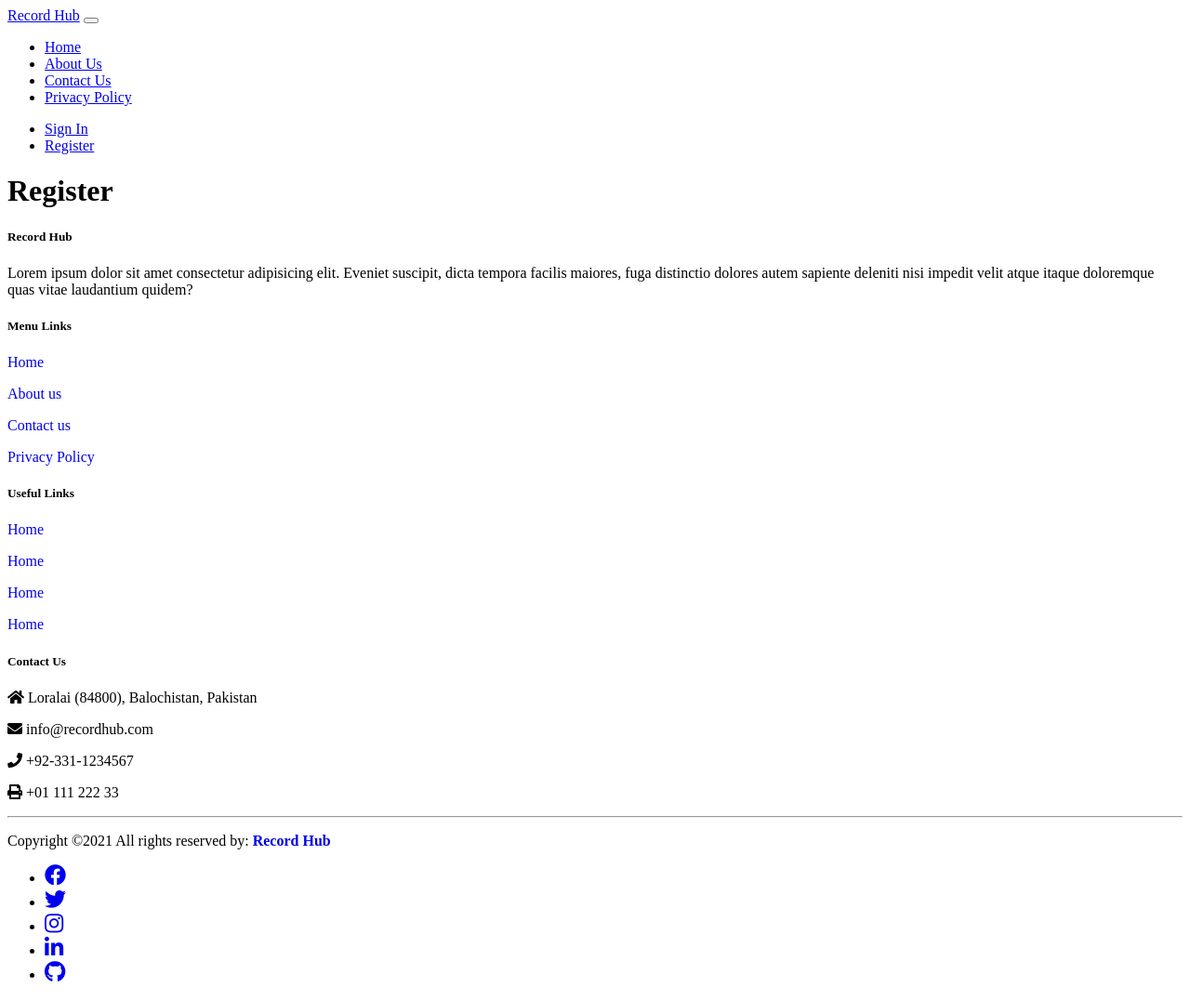
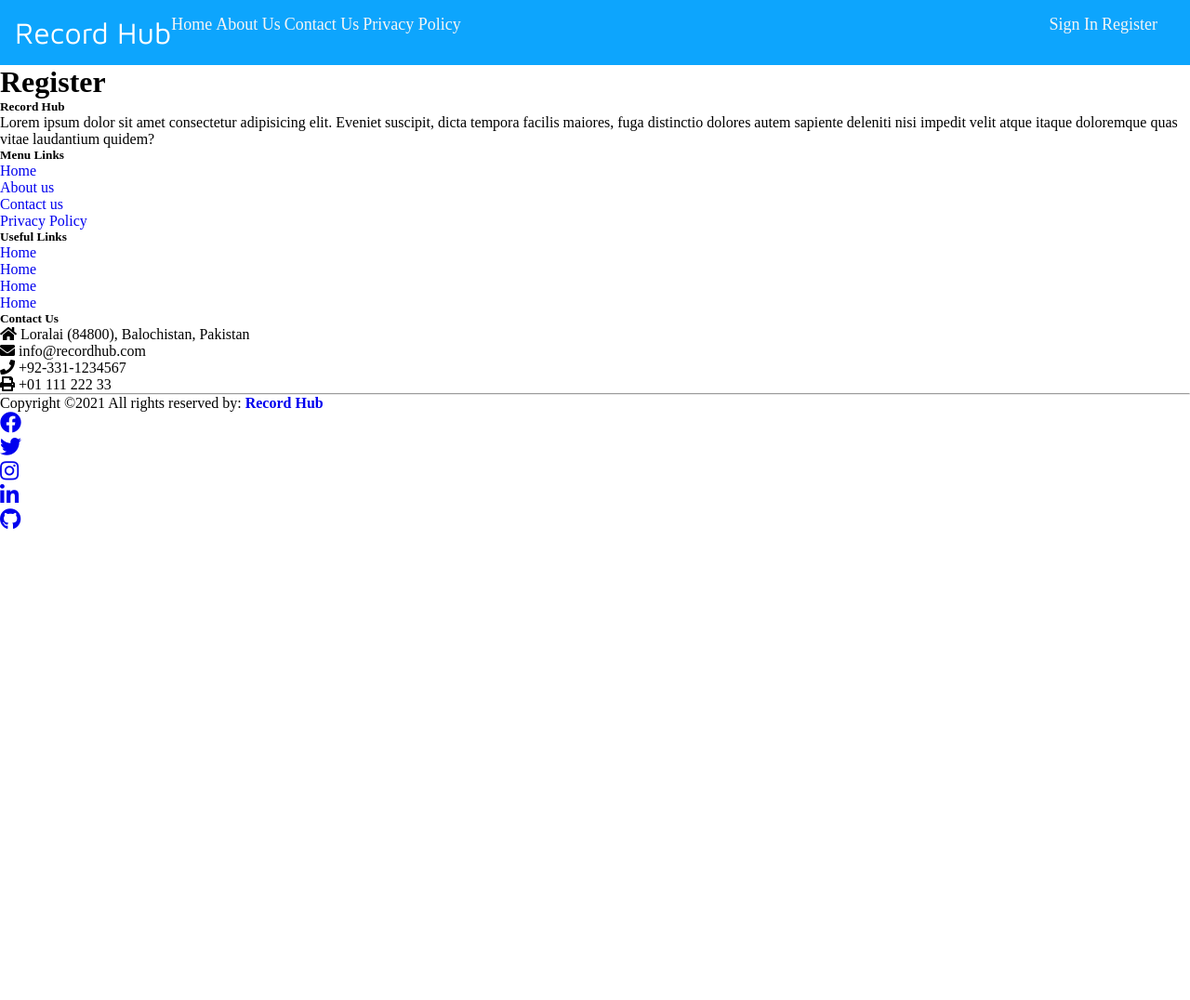
Before and after one commit to Anonster/RecordHub, a Node server app: page /register in a window 1280 px wide. Shown: the whole page at 93% size. After the commit the page ends 800 px from the top, so only its background shows below. Run offline with Node 20, Linux system fonts and the light colour scheme.

Commit message:
Added Flexbox to nav

```diff
--- /dev/null
+++ b/public/stylesheets/main.css
@@ -0,0 +1,63 @@
+@import url("https://fonts.googleapis.com/css2?family=Maven+Pro&family=Roboto&display=swap");
+* {
+  padding: 0;
+  margin: 0;
+}
+
+.flex {
+  display: flex;
+}
+
+.inline-block {
+  display: inline-block;
+}
+
+.navbar {
+  background-color: #0da5fd;
+  padding: 1rem;
+  text-align: center;
+}
+.navbar a {
+  text-decoration: none;
+}
+.navbar .navbar-brand {
+  font-family: "Maven Pro", sans-serif;
+  color: white;
+  font-weight: 500;
+  font-size: 2em;
+}
+.navbar .navbar-data {
+  justify-content: space-between;
+}
+@media (min-width: 992px) {
+  .navbar .navbar-data {
+    width: 82%;
+  }
+}
+@media (min-width: 1050px) {
+  .navbar .navbar-data {
+    width: 83%;
+  }
+}
+@media (min-width: 1200px) {
+  .navbar .navbar-data {
+    width: 85%;
+  }
+}
+@media (min-width: 1400px) {
+  .navbar .navbar-data {
+    width: 87%;
+  }
+}
+.navbar .navbar-data .navbar-data-block .navbar-nav {
+  height: 100%;
+}
+.navbar .navbar-data .navbar-data-block .navbar-nav .nav-item {
+  list-style: none;
+}
+.navbar .navbar-data .navbar-data-block .navbar-nav .nav-item .nav-link {
+  font-size: 18px;
+  color: whitesmoke;
+}
+
+/*# sourceMappingURL=main.css.map */
--- a/views/Partials/header.ejs
+++ b/views/Partials/header.ejs
@@ -10,40 +10,36 @@
     <link href="/stylesheets/main.css" rel="stylesheet">
 </head>
 <body>
-    <nav class=" p-3 navbar navbar-expand-lg navbar-dark bg-primary">
-  <div class="container-fluid">
+    <nav class="navbar flex">
       <a class="navbar-brand" href="/">Record Hub</a>
-    <button class="navbar-toggler" type="button" data-bs-toggle="collapse" data-bs-target="#navbarNav" aria-controls="navbarNav" aria-expanded="false" aria-label="Toggle navigation">
-      <span class="navbar-toggler-icon"></span>
-    </button>
-    <div class=" width-full collapse navbar-collapse" id="navbarNav">
-        <div>
-      <ul class="navbar-nav">
-        <li class="nav-item">
+      <div class="navbar-data flex">
+        <div class="flex navbar-data-block">
+          <ul class="navbar-nav inline-block">
+            <li class="nav-item inline-block">
               <a class="nav-link active" aria-current="page" href="/">Home</a>
             </li>
-        <li class="nav-item">
+            <li class="nav-item inline-block">
               <a class="nav-link" href="#">About Us</a>
             </li>
-        <li class="nav-item">
+            <li class="nav-item inline-block">
               <a class="nav-link" href="#">Contact Us</a>
             </li>
-        <li class="nav-item">
+            <li class="nav-item inline-block">
               <a class="nav-link" href="#">Privacy Policy</a>
             </li>
+          </ul>
         </div>
-        <div class="item-right">
-            <ul class="navbar-nav">
-            <li class="nav-item ">
+        <div class="flex navbar-data-block">
+          <ul class="navbar-nav inline-block">
+            <li class="nav-item inline-block">
               <a class="nav-link " href="/signin">Sign In</a>
             </li>
-        <li class="nav-item">
+            <li class="nav-item inline-block">
               <a class="nav-link glyphicon glyphicon-user" href="/register">Register</a>
             </li>
           </ul>
         </div>
-
-      </ul>
+      </div>
     </div>
   </div>
 </nav>
```
Also changed, not shown: 1 other file. Lines whose indentation alone changed are shown as unchanged.
